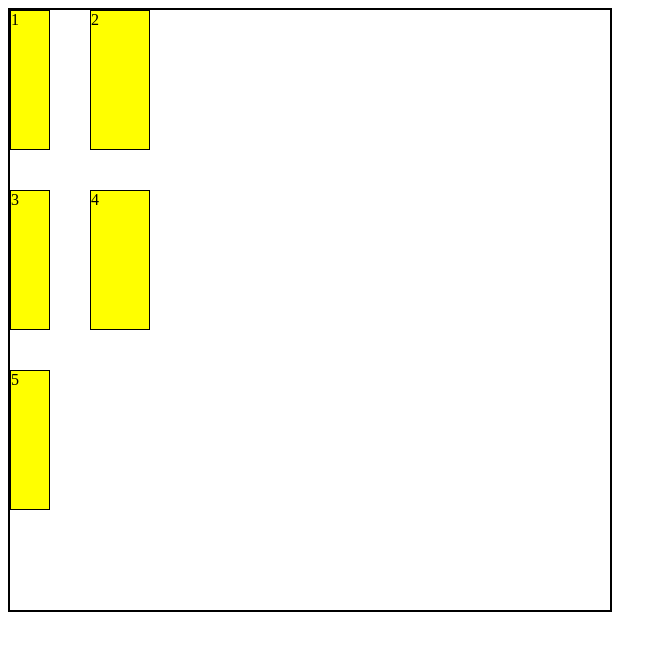
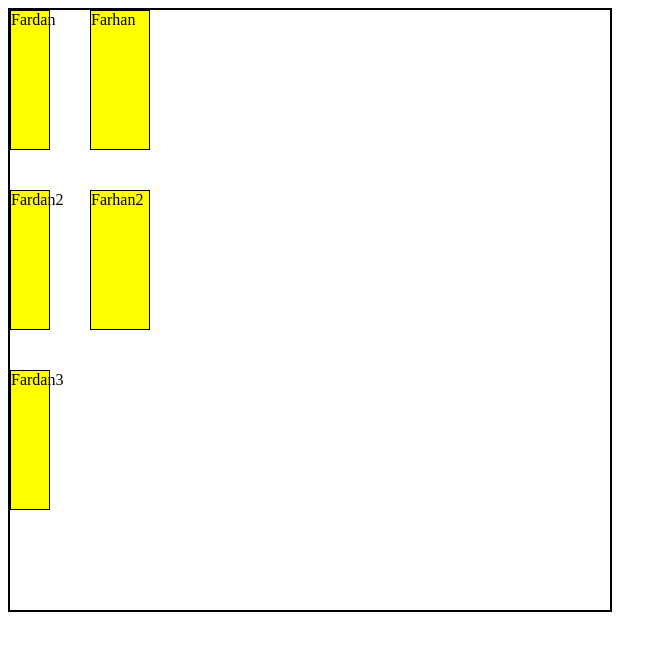
Before and after one commit to Fardan-Nurhidayat/css-grid, a plain HTML site: page index.html in a window 1280 px wide. Shown: the whole page, without its empty margins (0-667 px from the left). Drawn offline with Linux system fonts and the light colour scheme.

Commit message:
Third Commit

```diff
--- a/index.html
+++ b/index.html
@@ -24,11 +24,11 @@
   </style>
   <body>
     <section class="container">
-      <div>1</div>
-      <div>2</div>
-      <div>3</div>
-      <div>4</div>
-      <div>5</div>
+      <div>Fardan</div>
+      <div>Farhan</div>
+      <div>Fardan2</div>
+      <div>Farhan2</div>
+      <div>Fardan3</div>
     </section>
   </body>
 </html>
```
